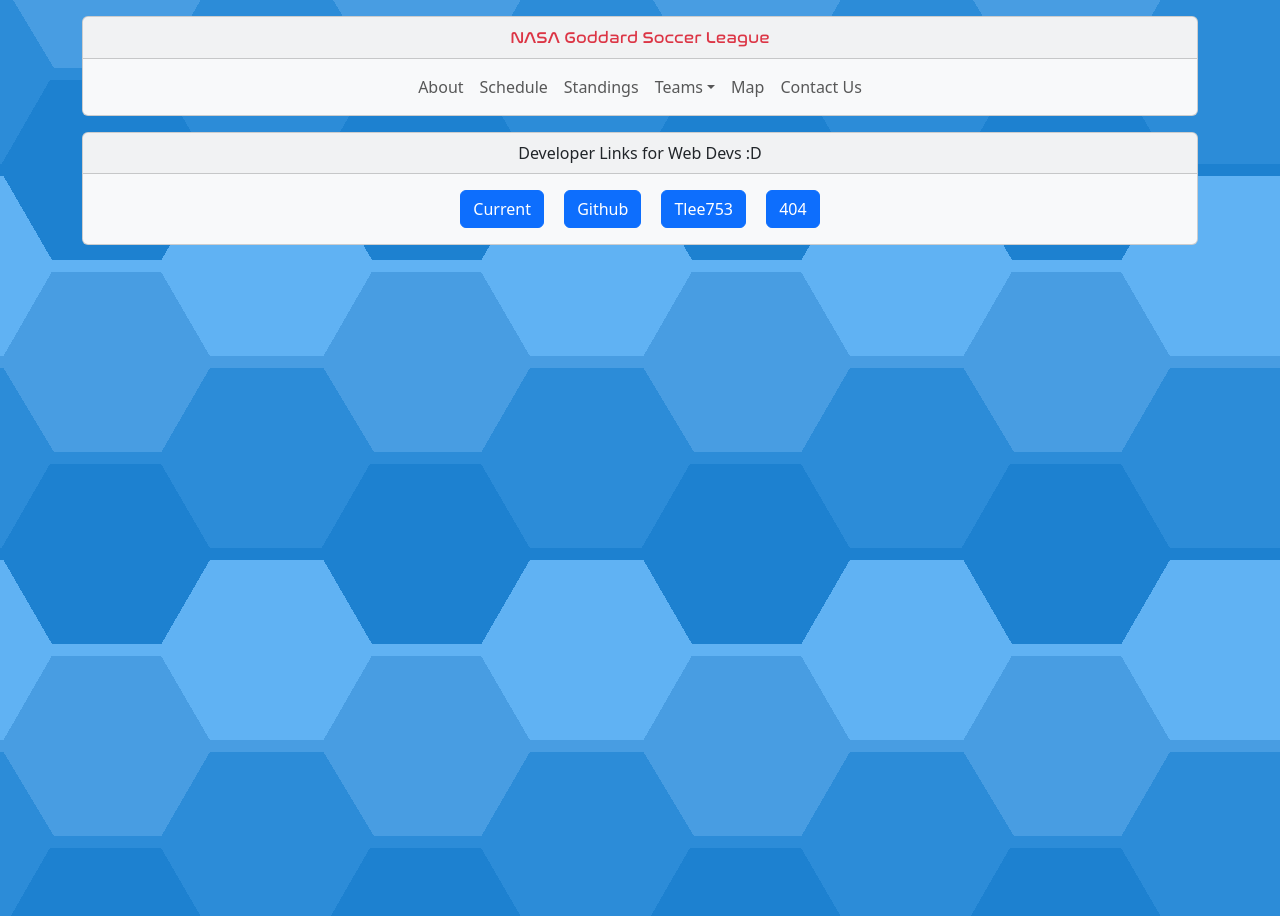
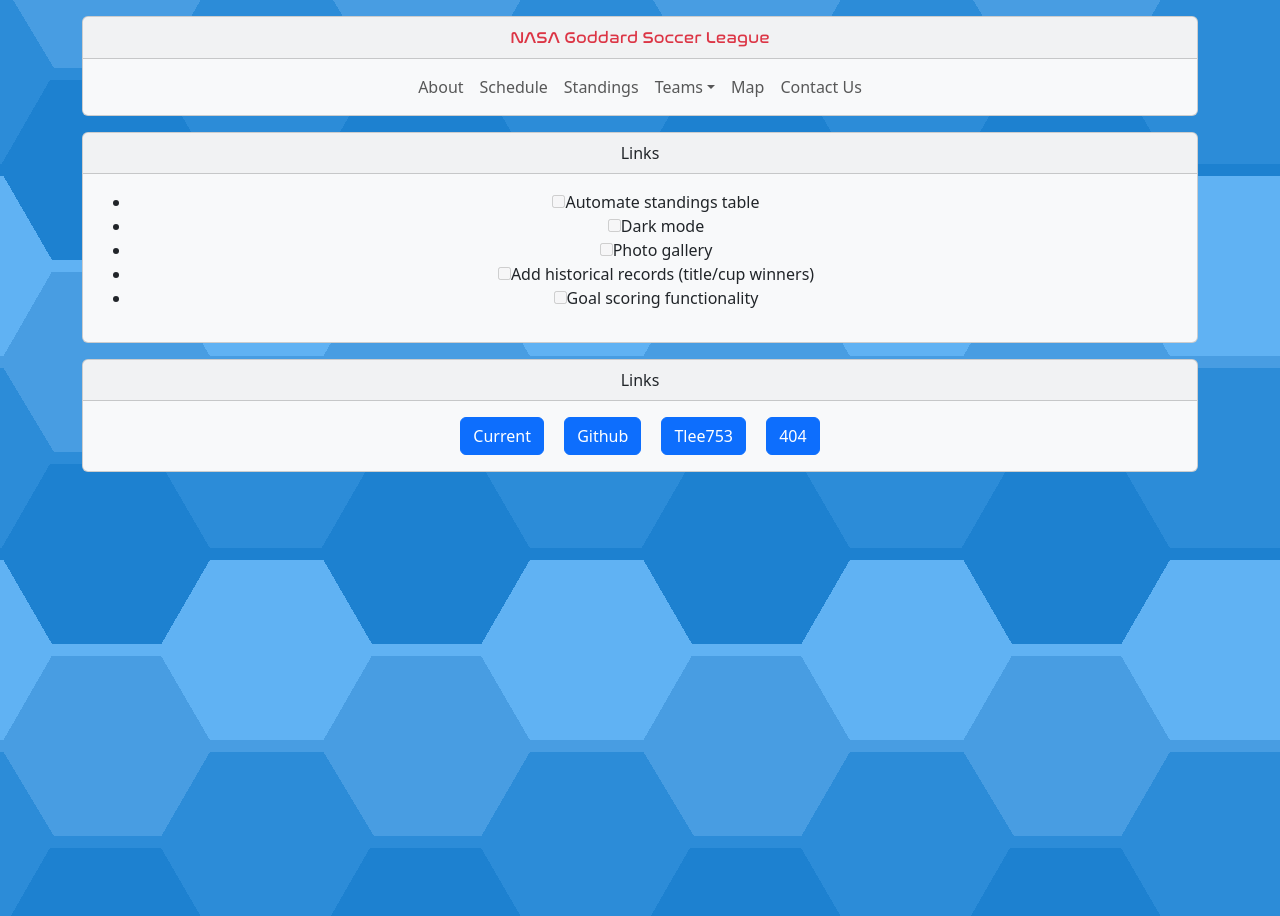
Before and after one commit to goddard-soccer/goddard-soccer.github.io, a Jekyll site: the page built from _pages/dev.md, in a window 1280 px wide. Built offline with Jekyll 4.4.1, drawn with Linux system fonts in a browser that asks for light colours.

Commit message:
Update dev.md

```diff
--- a/_pages/dev.md
+++ b/_pages/dev.md
@@ -6,7 +6,20 @@ permalink: /dev/
 
 <div class="card bg-light text-center my-3">
 <div class="card-header text-center">
-    Developer Links for Web Devs :D
+    Links
+</div>
+<div class="card-body" markdown=1>
+- [ ] Automate standings table
+- [ ] Dark mode
+- [ ] Photo gallery
+- [ ] Add historical records (title/cup winners)
+- [ ] Goal scoring functionality
+</div>
+</div>
+
+<div class="card bg-light text-center my-3">
+<div class="card-header text-center">
+    Links
 </div>
 <div class="card-body">
     <a type="button" class="btn btn-primary mx-2" href="http://www.goddardsoccer.com">Current</a>
```
